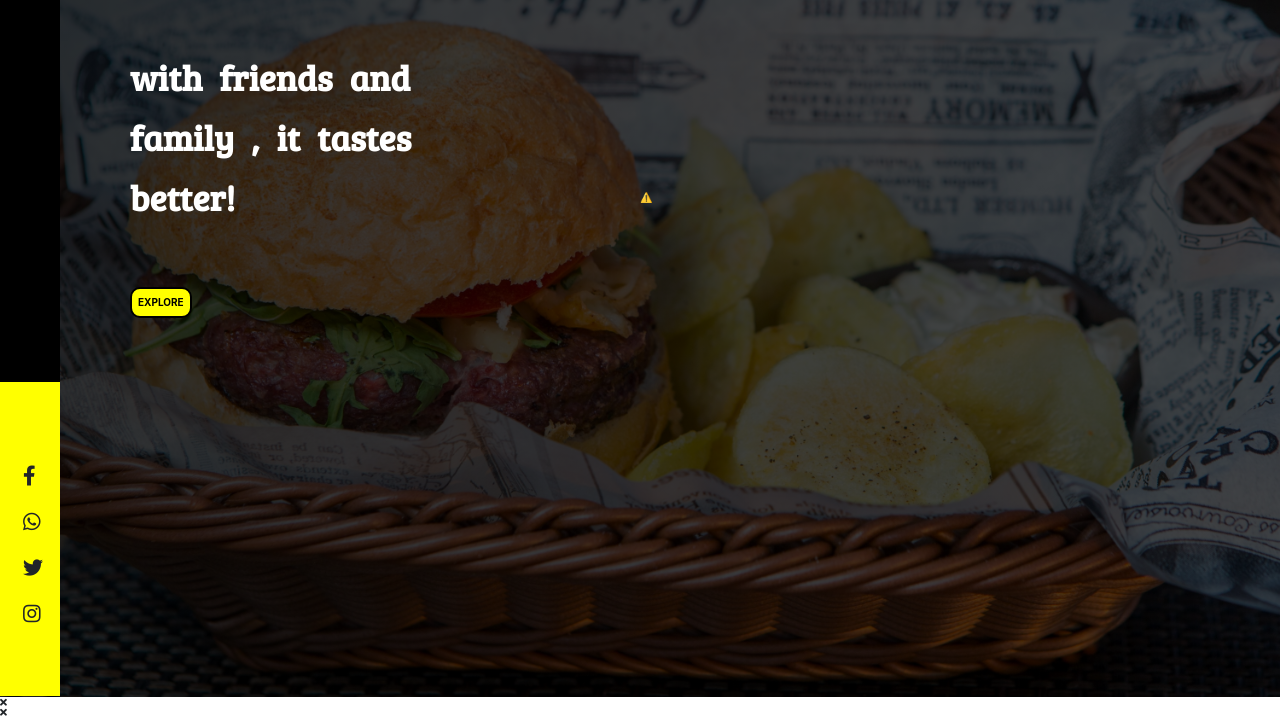
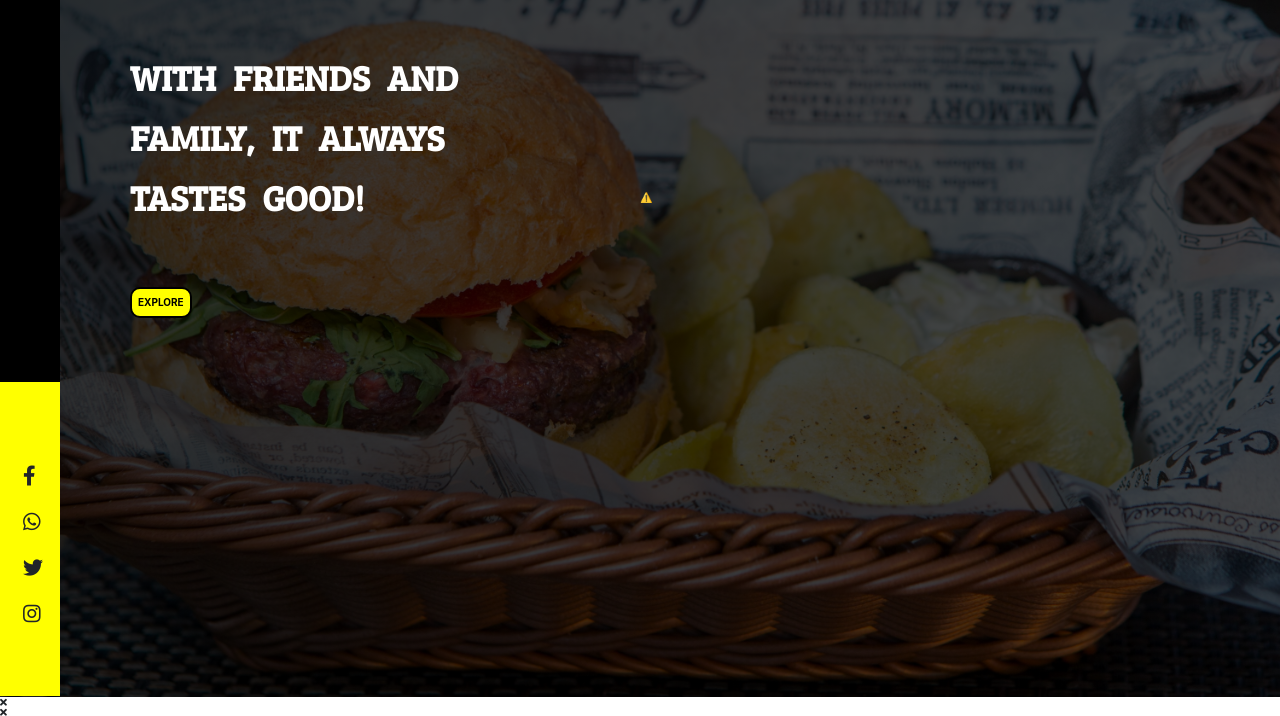
Before and after one commit to chethan-kumar-dev/RESPON, a plain HTML site: page index.html in a window 1280 px wide. Shown: the part 103-819 px from the top of the page. Drawn offline with nearby package versions, Linux system fonts and the light colour scheme; no server answers.

Commit message:
Update index.html

```diff
--- a/index.html
+++ b/index.html
@@ -46,7 +46,7 @@
                     </div>
             </div>
             <div class="second-part">
-                <div class="title">with friends and family , it tastes better!</div>
+                <div class="title" >WITH FRIENDS AND FAMILY, IT ALWAYS TASTES GOOD!</div>
                     <div class="explore">
                         <button class="explore-btn" onclick="showUp()">EXPLORE</button>
                     </div>
```
